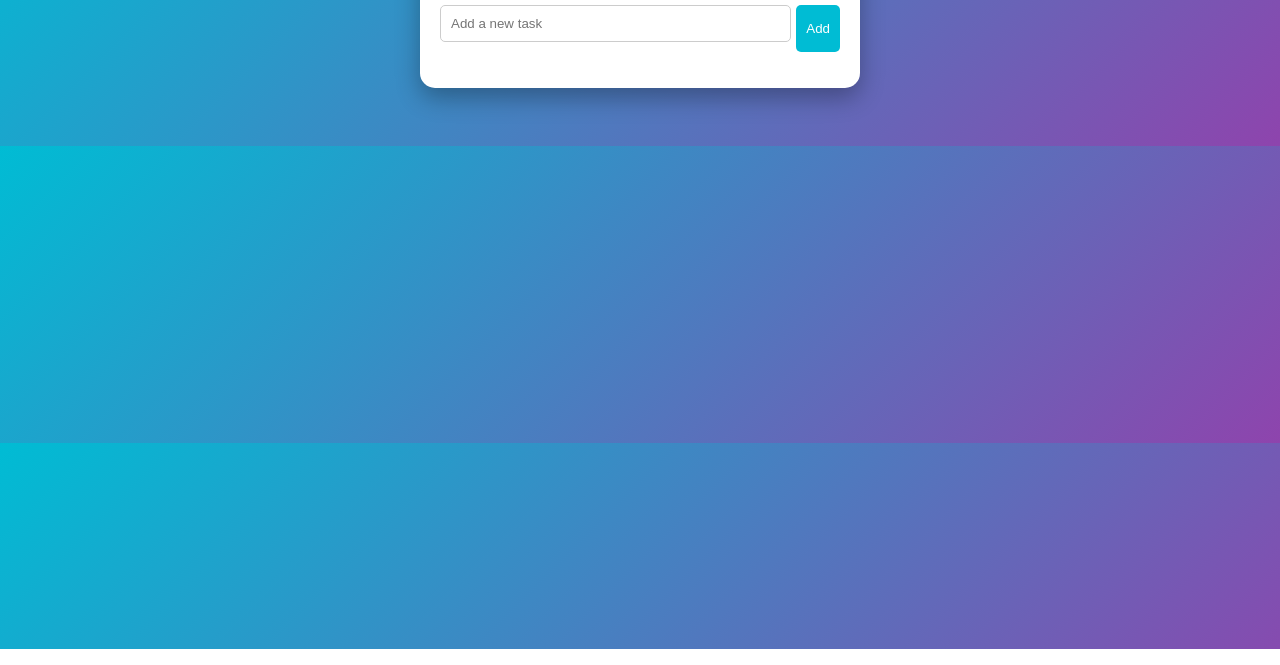
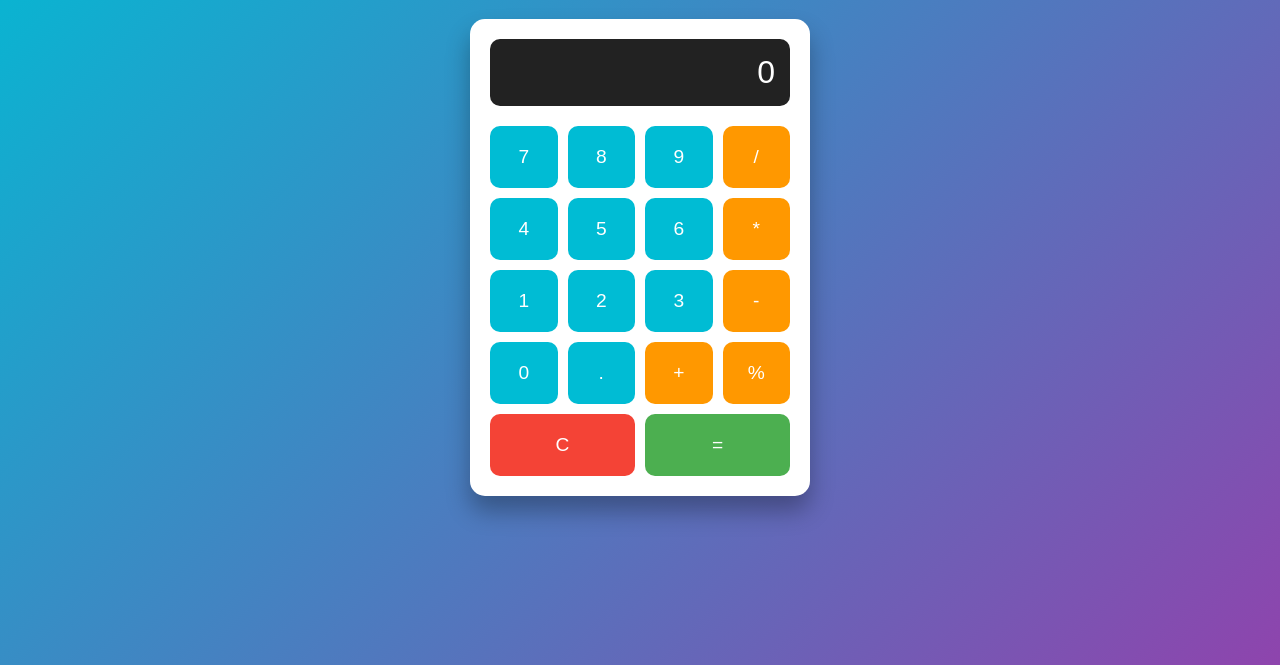
Before and after one commit to m97829133-ops/portfolio, a plain HTML site: page index.html in a window 1280 px wide. Shown: the part 151-816 px from the top of the page. Drawn offline with Linux system fonts and the light colour scheme.

Commit message:
Calculator

```diff
--- a/index.html
+++ b/index.html
@@ -1,134 +1,139 @@
-<!-- todo-app/index.html -->
+<!-- calculator-app/index.html -->
 <!DOCTYPE html>
 <html lang="en">
 <head>
 <meta charset="UTF-8">
 <meta name="viewport" content="width=device-width, initial-scale=1.0">
-<title>ToDo App</title>
+<title>Calculator App</title>
 <style>
 body {
   font-family: 'Arial', sans-serif;
   display: flex;
   justify-content: center;
-  padding:50px;
+  align-items: center;
+  min-height: 100vh;
   background: linear-gradient(135deg, #00bcd4, #8e44ad);
 }
 
-.container {
-  background:white;
-  padding:20px;
-  border-radius:15px;
-  width:100%;
-  max-width:400px;
-  box-shadow:0 10px 25px rgba(0,0,0,0.3);
+.calculator {
+  background: #fff;
+  padding: 20px;
+  border-radius: 15px;
+  box-shadow: 0 15px 25px rgba(0,0,0,0.3);
+  width: 300px;
 }
 
-h1 { text-align:center; color:#00bcd4; margin-bottom:20px; }
+.display {
+  background: #222;
+  color: #fff;
+  font-size: 2em;
+  text-align: right;
+  padding: 15px;
+  border-radius: 10px;
+  margin-bottom: 20px;
+  overflow-x: auto;
+}
 
-input {
-  width:calc(100% - 60px);
-  padding:10px;
-  border-radius:5px;
-  border:1px solid #ccc;
-  margin-bottom:10px;
+.buttons {
+  display: grid;
+  grid-template-columns: repeat(4, 1fr);
+  gap: 10px;
 }
 
 button {
-  padding:10px;
-  border:none;
-  border-radius:5px;
-  background:#00bcd4;
-  color:white;
-  cursor:pointer;
-  transition:all 0.2s;
+  padding: 20px;
+  font-size: 1.2em;
+  border: none;
+  border-radius: 10px;
+  cursor: pointer;
+  background: #00bcd4;
+  color: #fff;
+  transition: all 0.2s ease;
 }
 
-button:hover { background:#8e44ad; }
-
-ul {
-  list-style:none;
-  padding:0;
+button:hover {
+  background: #8e44ad;
+  transform: scale(1.05);
 }
 
-li {
-  display:flex;
-  justify-content:space-between;
-  background:#f4f4f4;
-  padding:10px;
-  margin-bottom:10px;
-  border-radius:5px;
-  align-items:center;
+button.operator {
+  background: #ff9800;
 }
 
-li button {
-  background:#f44336;
-  padding:5px 10px;
+button.clear {
+  background: #f44336;
+  grid-column: span 2;
 }
 
-li button:hover { background:#d32f2f; }
-
-.edit-btn {
-  background:#ff9800;
-  margin-right:5px;
+button.equal {
+  background: #4caf50;
+  grid-column: span 2;
 }
-
-.edit-btn:hover { background:#f57c00; }
 </style>
 </head>
 <body>
 
-<div class="container">
-  <h1>ToDo App</h1>
-  <div style="display:flex; gap:5px;">
-    <input type="text" id="taskInput" placeholder="Add a new task">
-    <button onclick="addTask()">Add</button>
+<div class="calculator">
+  <div id="display" class="display">0</div>
+  <div class="buttons">
+    <button onclick="appendNumber('7')">7</button>
+    <button onclick="appendNumber('8')">8</button>
+    <button onclick="appendNumber('9')">9</button>
+    <button class="operator" onclick="appendOperator('/')">/</button>
+
+    <button onclick="appendNumber('4')">4</button>
+    <button onclick="appendNumber('5')">5</button>
+    <button onclick="appendNumber('6')">6</button>
+    <button class="operator" onclick="appendOperator('*')">*</button>
+
+    <button onclick="appendNumber('1')">1</button>
+    <button onclick="appendNumber('2')">2</button>
+    <button onclick="appendNumber('3')">3</button>
+    <button class="operator" onclick="appendOperator('-')">-</button>
+
+    <button onclick="appendNumber('0')">0</button>
+    <button onclick="appendNumber('.')">.</button>
+    <button class="operator" onclick="appendOperator('+')">+</button>
+    <button class="operator" onclick="appendOperator('%')">%</button>
+
+    <button class="clear" onclick="clearDisplay()">C</button>
+    <button class="equal" onclick="calculateResult()">=</button>
   </div>
-  <ul id="taskList"></ul>
 </div>
 
 <script>
-let tasks = JSON.parse(localStorage.getItem('tasks')) || [];
+let display = document.getElementById('display');
+let currentInput = '';
 
-function renderTasks() {
-  const list = document.getElementById('taskList');
-  list.innerHTML = '';
-  tasks.forEach((task, index)=>{
-    const li = document.createElement('li');
-    li.innerHTML = `
-      <span>${task}</span>
-      <div>
-        <button class="edit-btn" onclick="editTask(${index})">Edit</button>
-        <button onclick="deleteTask(${index})">Delete</button>
-      </div>
-    `;
-    list.appendChild(li);
-  });
-  localStorage.setItem('tasks', JSON.stringify(tasks));
+function appendNumber(num) {
+  if(currentInput === '0') currentInput = '';
+  currentInput += num;
+  display.innerText = currentInput;
 }
 
-function addTask(){
-  const input = document.getElementById('taskInput');
-  if(input.value.trim() === '') return;
-  tasks.push(input.value.trim());
-  input.value = '';
-  renderTasks();
+function appendOperator(op) {
+  if(currentInput === '') return;
+  const lastChar = currentInput.slice(-1);
+  if(['+','-','*','/','%'].includes(lastChar)) return;
+  currentInput += op;
+  display.innerText = currentInput;
 }
 
-function deleteTask(index){
-  tasks.splice(index,1);
-  renderTasks();
+function clearDisplay() {
+  currentInput = '';
+  display.innerText = '0';
 }
 
-function editTask(index){
-  const newTask = prompt('Edit task:', tasks[index]);
-  if(newTask !== null && newTask.trim() !== ''){
-    tasks[index] = newTask.trim();
-    renderTasks();
+function calculateResult() {
+  try {
+    let result = eval(currentInput);
+    display.innerText = result;
+    currentInput = result.toString();
+  } catch {
+    display.innerText = 'Error';
+    currentInput = '';
   }
 }
-
-// initial render
-renderTasks();
 </script>
 
 </body>
```
